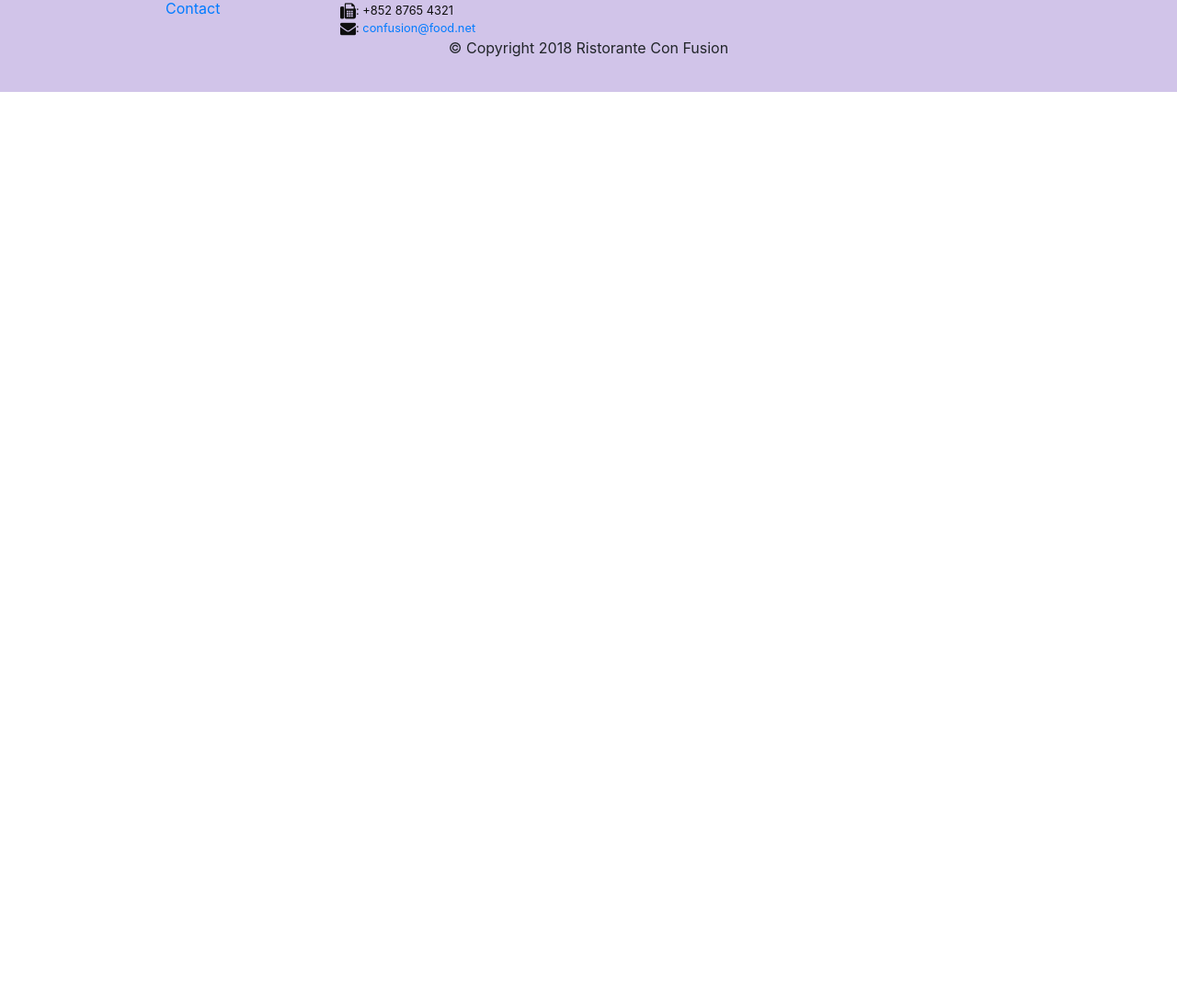
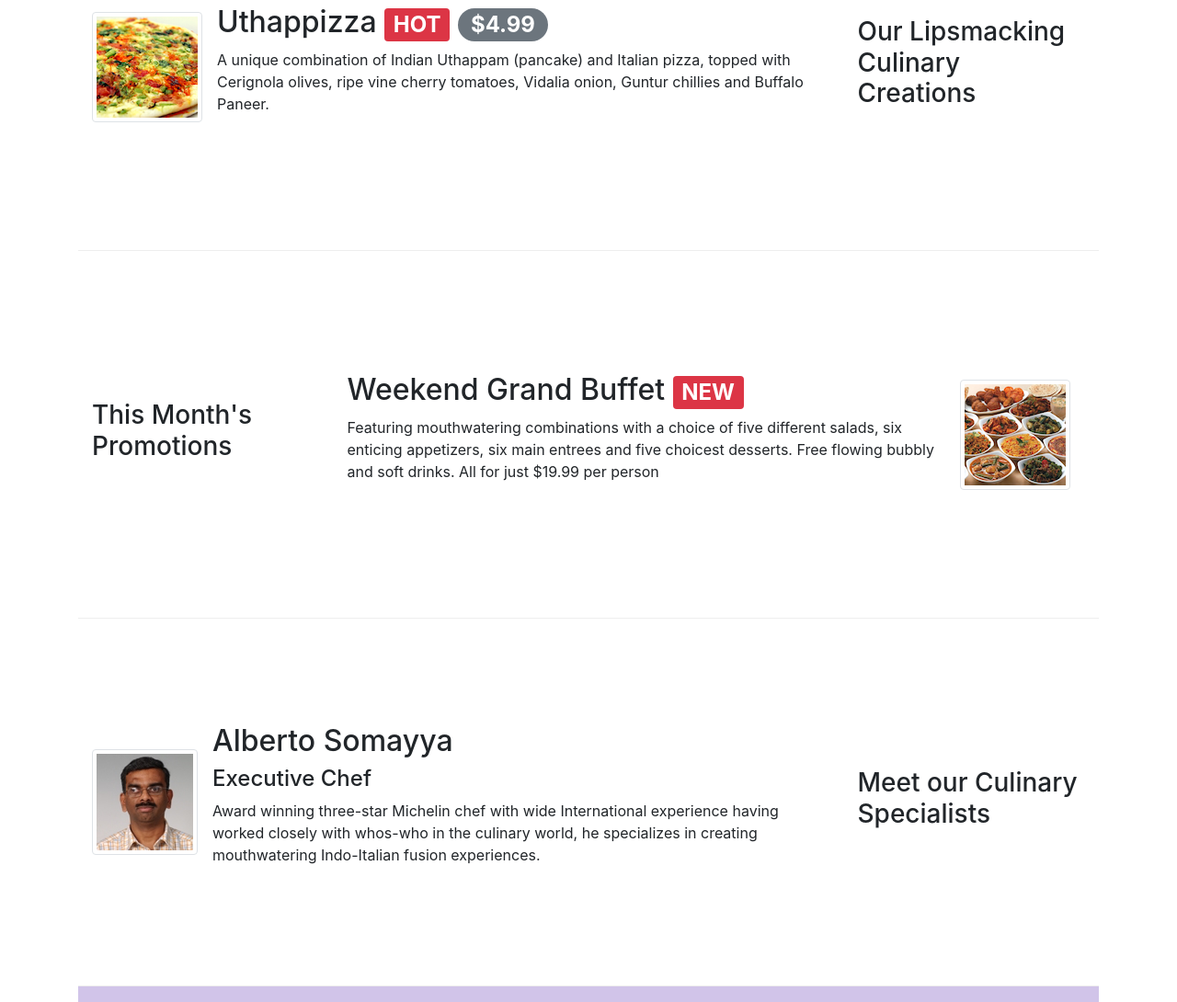
Before and after one commit to jonathanferca/fswd_react_c1_bootstrap, a website: page index.html in a window 1280 px wide. Shown: the part 862-1952 px from the top of the page at 92% size. Before the commit the page ends 962 px from the top, so only its background shows below. Drawn offline with nearby package versions, Linux system fonts and the light colour scheme.

Commit message:
adding removed HTML again

```diff
--- a/index.html
+++ b/index.html
@@ -220,6 +220,51 @@
                 </div>
             </div>
         </div>
+
+        <div class="row row-content align-items-center">
+            <div class="col-12 col-sm-4 order-sm-last col-md-3">
+                <h3>Our Lipsmacking Culinary Creations</h3>
+            </div>
+            <div class="col col-sm order-sm-first col-md">
+                <div class="media">
+                    <img class="d-flex mr-3 img-thumbnail align-self-center" src="img/uthappizza.png" alt="uthapizza">
+                    <div class="media-body">
+                        <h2 class="mt-0">Uthappizza <span class="badge badge-danger">HOT</span>  <span class="badge badge-pill badge-secondary">$4.99</span></h2>
+                        <p class="d-none d-sm-block">A unique combination of Indian Uthappam (pancake) and Italian pizza, topped with Cerignola olives, ripe vine cherry tomatoes, Vidalia onion, Guntur chillies and Buffalo Paneer.</p>
+                    </div>
+                </div>
+            </div>
+        </div>
+
+        <div class="row row-content align-items-center">
+            <div class="col-12 col-sm-4 col-md-3">
+                <h3>This Month's Promotions</h3>
+            </div>
+            <div class="col col-sm col-md">
+                <div class="media">
+                    <div class="media-body">
+                        <h2>Weekend Grand Buffet <span class="badge badge-danger">NEW</span></h2>
+                        <p class="d-none d-sm-block">Featuring mouthwatering combinations with a choice of five different salads, six enticing appetizers, six main entrees and five choicest desserts. Free flowing bubbly and soft drinks. All for just $19.99 per person </p>
+                    </div>
+                    <img class="d-flex mr-3 img-thumbnail align-self-center" src="img/buffet.png" alt="buffet">
+                </div>
+            </div>
+        </div>
+
+        <div class="row row-content align-items-center">
+            <div class="col-12 col-sm-4 order-sm-last col-md-3">
+                <h3>Meet our Culinary Specialists</h3>
+            </div>
+            <div class="col col-sm order-sm-first col-md">
+                <div class="media">
+                    <img class="d-flex mr-3 img-thumbnail align-self-center" src="img/alberto.png" alt="alberto">
+                    <div class="media-body">
+                        <h2 class="mt-0">Alberto Somayya</h2>
+                        <h4>Executive Chef</h4>
+                        <p class="d-none d-sm-block">Award winning three-star Michelin chef with wide International experience having worked closely with whos-who in the culinary world, he specializes in creating mouthwatering Indo-Italian fusion experiences. </p>
+                </div>
+            </div>
+        </div>
     </div>
 
     <footer class="footer">
```
